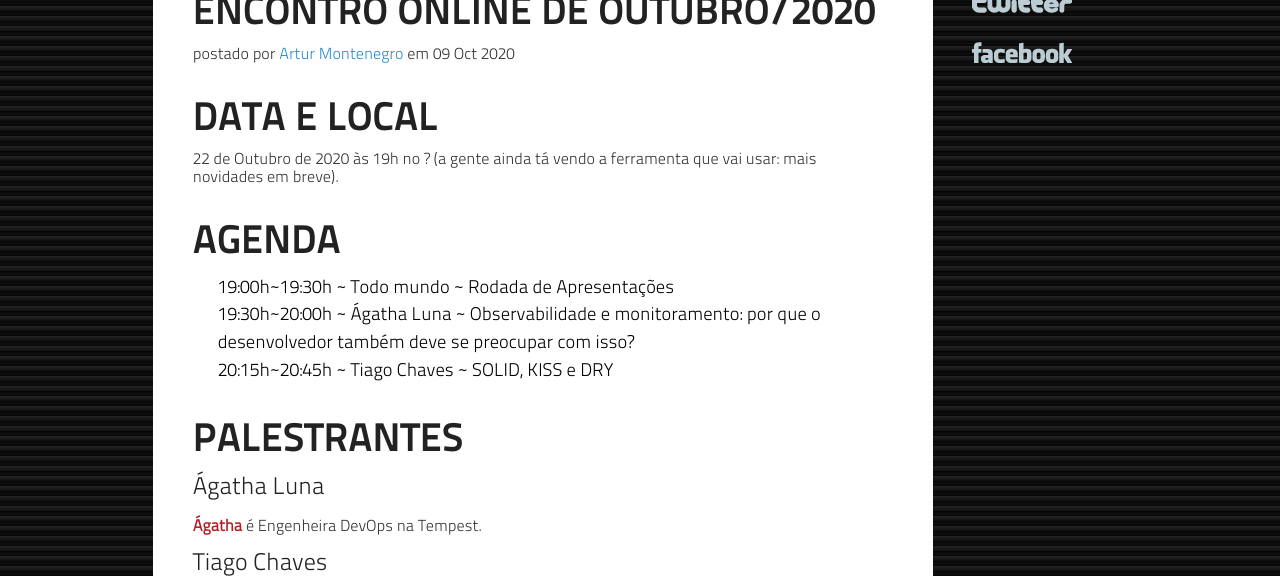
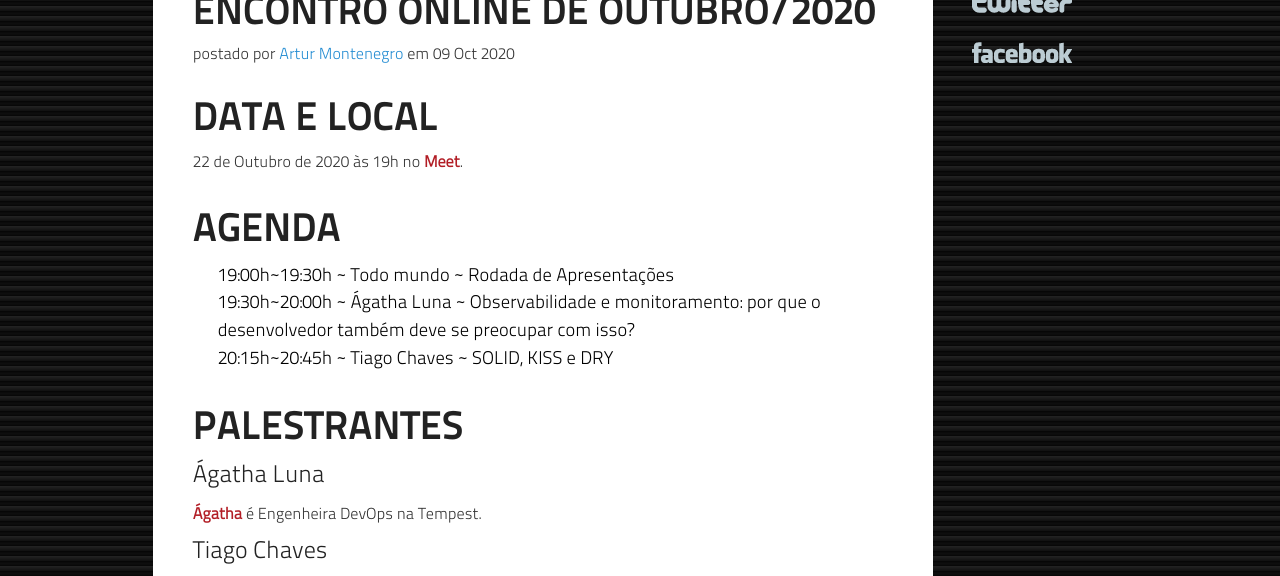
Before and after one commit to frevo-on-rails/frevo-on-rails.github.com, a Jekyll site: the page built from _posts/2020-10-22-encontro-online-outubro-2020.markdown, in a window 1280 px wide and 900 px high, cut to the strip 324-900 px from the top of the window. Built offline with Jekyll 4.4.1, drawn with Linux system fonts in a browser that asks for light colours; nearby versions of some CDN libraries; comment, search, counter and statistics services are not loaded.

Commit message:
2020 10 22: Add link pro Google Meet

```diff
--- a/_posts/2020-10-22-encontro-online-outubro-2020.markdown
+++ b/_posts/2020-10-22-encontro-online-outubro-2020.markdown
@@ -8,7 +8,7 @@ categories : posts, events
 
 ## Data e Local
 
-22 de Outubro de 2020 às 19h no ? (a gente ainda tá vendo a ferramenta que vai usar: mais novidades em breve).
+22 de Outubro de 2020 às 19h no [Meet](http://meet.google.com/muh-epzo-nkd).
 
 ## Agenda
 
```
